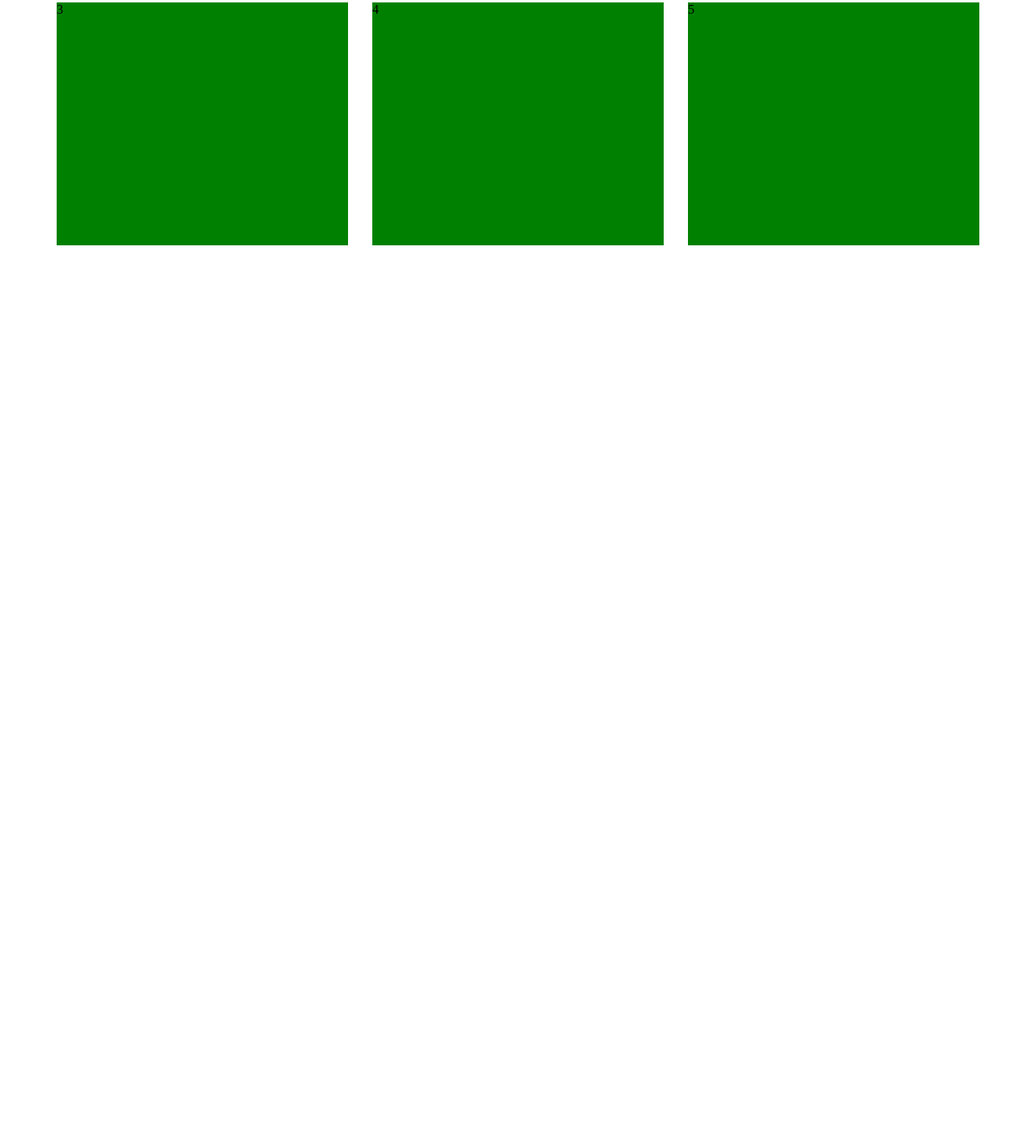
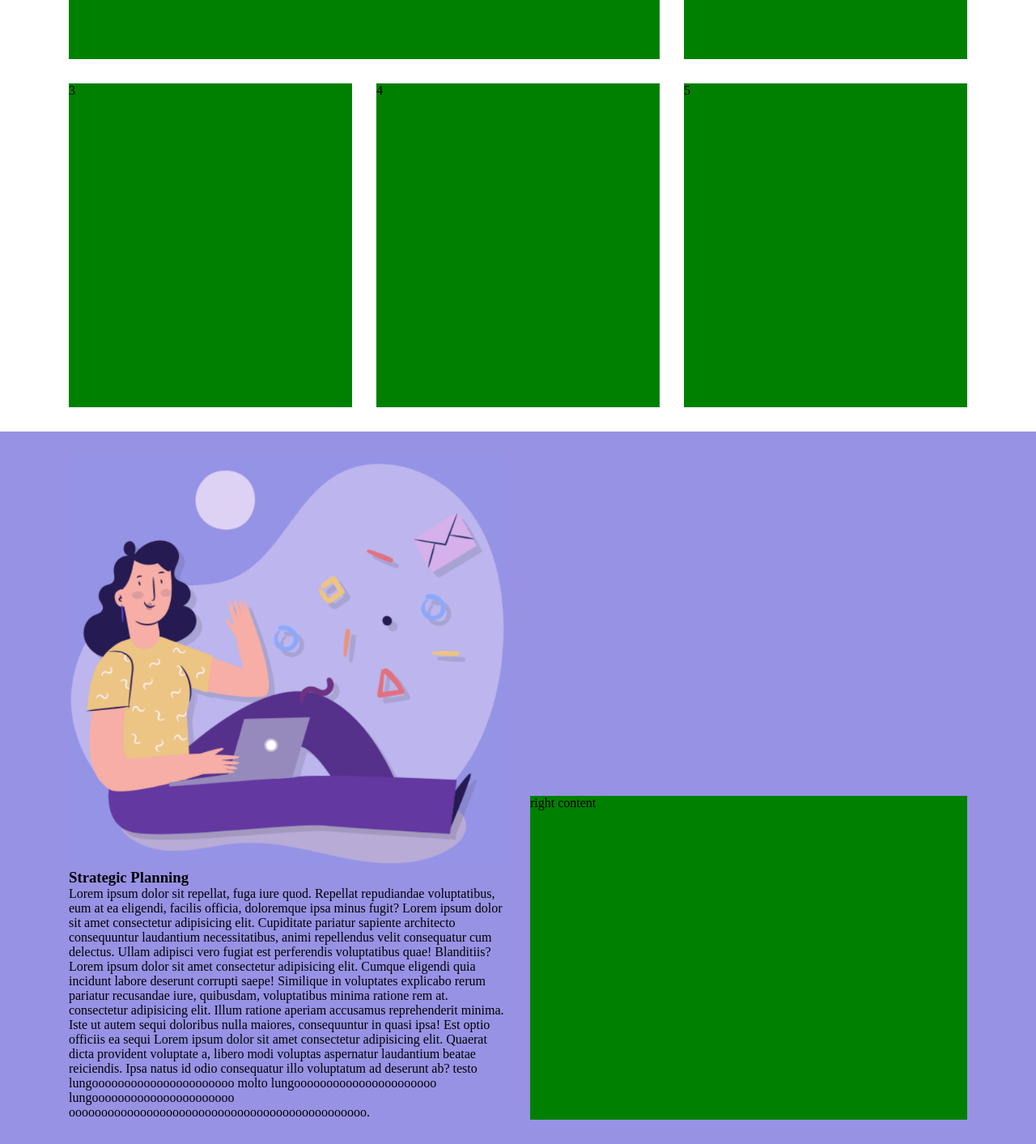
Before and after one commit to dav100ide/htmlcss-responsive-layout, a plain HTML site: page index.html in a window 1280 px wide. Shown: the part 463-1876 px from the top of the page at 81% size. Before the commit the page ends 800 px from the top, so only its background shows below. Drawn offline with Linux system fonts and the light colour scheme.

Commit message:
aggiunto struttura sez planning

```diff
--- a/css/header.css
+++ b/css/header.css
@@ -14,7 +14,7 @@ header nav > .list-inline {
    /* input checkbox sempre nascosto */
    display: none;
 }
-/* targets schermi più larghi di 992px */
+/* schermi più larghi di 992px */
 @media screen and (min-width: 992px) {
    label[for='hamburger'] {
       display: none;
--- a/css/main.css
+++ b/css/main.css
@@ -1,21 +1,25 @@
 /* debug */
-#cards article {
-   height: 300px;
+article {
+   height: 400px;
    background-color: green;
 }
-/* sezione cards */
-#cards .col {
+.col {
    width: 100%;
    margin-bottom: 1.5625rem;
 }
-/* targets schermi più larghi di 768px */
+/* sezione cards */
+
+/* schermi più larghi di 768px */
 @media screen and (min-width: 768px) {
    #cards .col {
       width: calc(100% / 3 - 0.9375rem * 2);
+   }
+
+   .col {
       margin: 0.9375rem; /*gutter*/
    }
 
-   #cards > .flex-box {
+   .flex-box :has(.col) {
       margin: 0 -0.9375rem;
       /* allineamento gutter-container */
    }
@@ -24,3 +28,17 @@
       width: calc(100% / 3 * 2 - 0.9375rem * 2);
    }
 }
+
+/* sezione planning */
+#planning {
+   background-color: var(--primary-color);
+}
+/* schermi più larghi di 992px */
+@media screen and (min-width: 992px) {
+   #planning > .flex-box {
+      align-items: flex-end;
+   }
+   #planning .col {
+      width: calc(50% - 0.9375rem * 2);
+   }
+}
--- a/index.html
+++ b/index.html
@@ -43,6 +43,16 @@
                <article class="col">5</article>
             </div>
          </section>
+         <section id="planning">
+            <div class="container flex-box flex-wrap">
+               <div class="col">
+                  <img src="images/planning1.png" alt="" class="fluid-img" />
+                  <h3>Strategic Planning</h3>
+                  <p>Lorem ipsum dolor sit repellat, fuga iure quod. Repellat repudiandae voluptatibus, eum at ea eligendi, facilis officia, doloremque ipsa minus fugit? Lorem ipsum dolor sit amet consectetur adipisicing elit. Cupiditate pariatur sapiente architecto consequuntur laudantium necessitatibus, animi repellendus velit consequatur cum delectus. Ullam adipisci vero fugiat est perferendis voluptatibus quae! Blanditiis? Lorem ipsum dolor sit amet consectetur adipisicing elit. Cumque eligendi quia incidunt labore deserunt corrupti saepe! Similique in voluptates explicabo rerum pariatur recusandae iure, quibusdam, voluptatibus minima ratione rem at. consectetur adipisicing elit. Illum ratione aperiam accusamus reprehenderit minima. Iste ut autem sequi doloribus nulla maiores, consequuntur in quasi ipsa! Est optio officiis ea sequi Lorem ipsum dolor sit amet consectetur adipisicing elit. Quaerat dicta provident voluptate a, libero modi voluptas aspernatur laudantium beatae reiciendis. Ipsa natus id odio consequatur illo voluptatum ad deserunt ab? testo lungoooooooooooooooooooooo molto lungoooooooooooooooooooooo lungoooooooooooooooooooooo oooooooooooooooooooooooooooooooooooooooooooooo.</p>
+               </div>
+               <article class="col">right content</article>
+            </div>
+         </section>
       </main>
    </body>
 </html>
```
